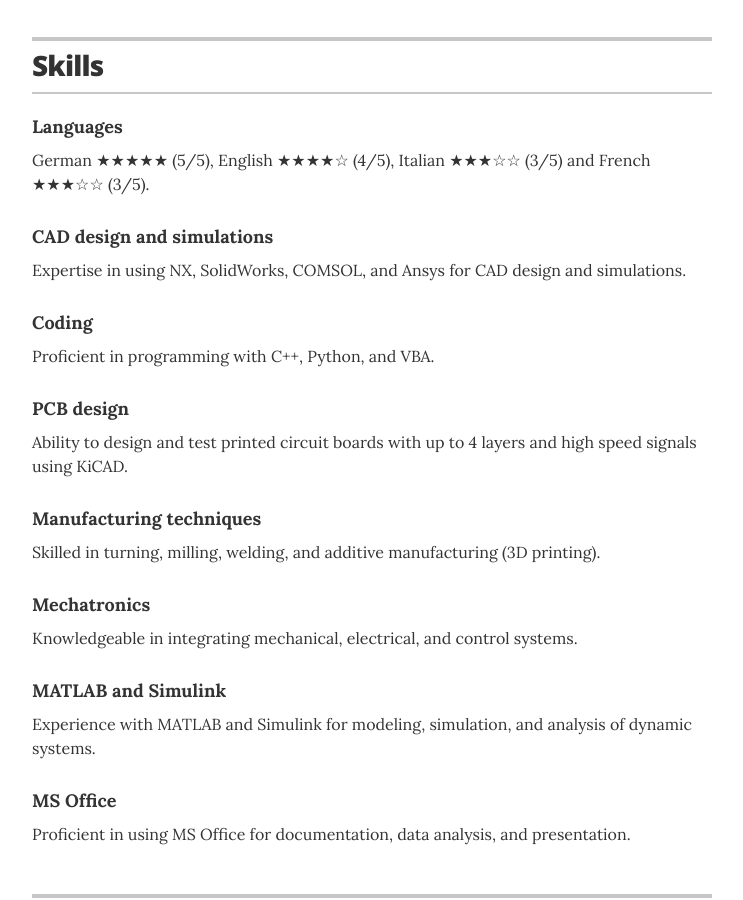
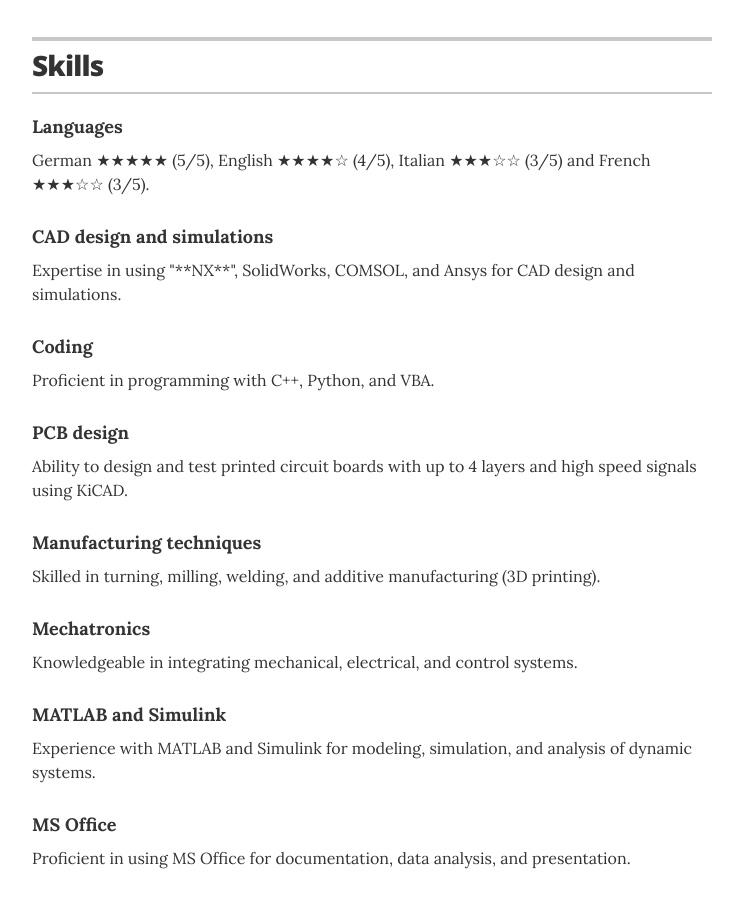
Before and after one commit to TobiasKoehlerETH/TobiasKoehlerETH.github.io, a Jekyll site: the page built from index.html, in a window 1280 px wide and 900 px high, scrolled down 1994 px. Shown: the whole window, without its empty margins (268-1011 px from the left). Built offline with Jekyll 4.4.1, drawn with Linux system fonts in a browser that asks for light colours.

```diff
--- a/_data/skills.yml
+++ b/_data/skills.yml
@@ -4,7 +4,7 @@
 
 # Technical Skills
 - skill: CAD design and simulations
-  description: Expertise in using NX, SolidWorks, COMSOL, and Ansys for CAD design and simulations.
+  description: Expertise in using "**NX**", SolidWorks, COMSOL, and Ansys for CAD design and simulations.
 
 - skill: Coding
   description: Proficient in programming with C++, Python, and VBA.
```
